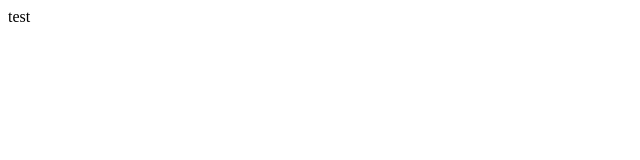
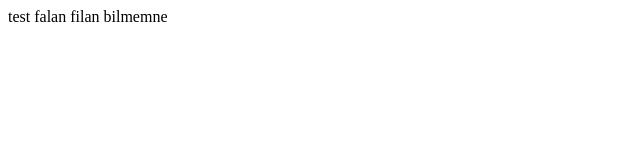
Before and after one commit to SemraDonmez/example, a plain HTML site: page index.html in a window 1280 px wide. Shown: the whole page, without its empty margins (0-640 px from the left). Drawn offline with Linux system fonts and the light colour scheme.

Commit message:
falan filan

```diff
--- a/index.html
+++ b/index.html
@@ -8,5 +8,7 @@
 <body>
 
 test
+
+falan filan bilmemne
 </body>
 </html>
```
